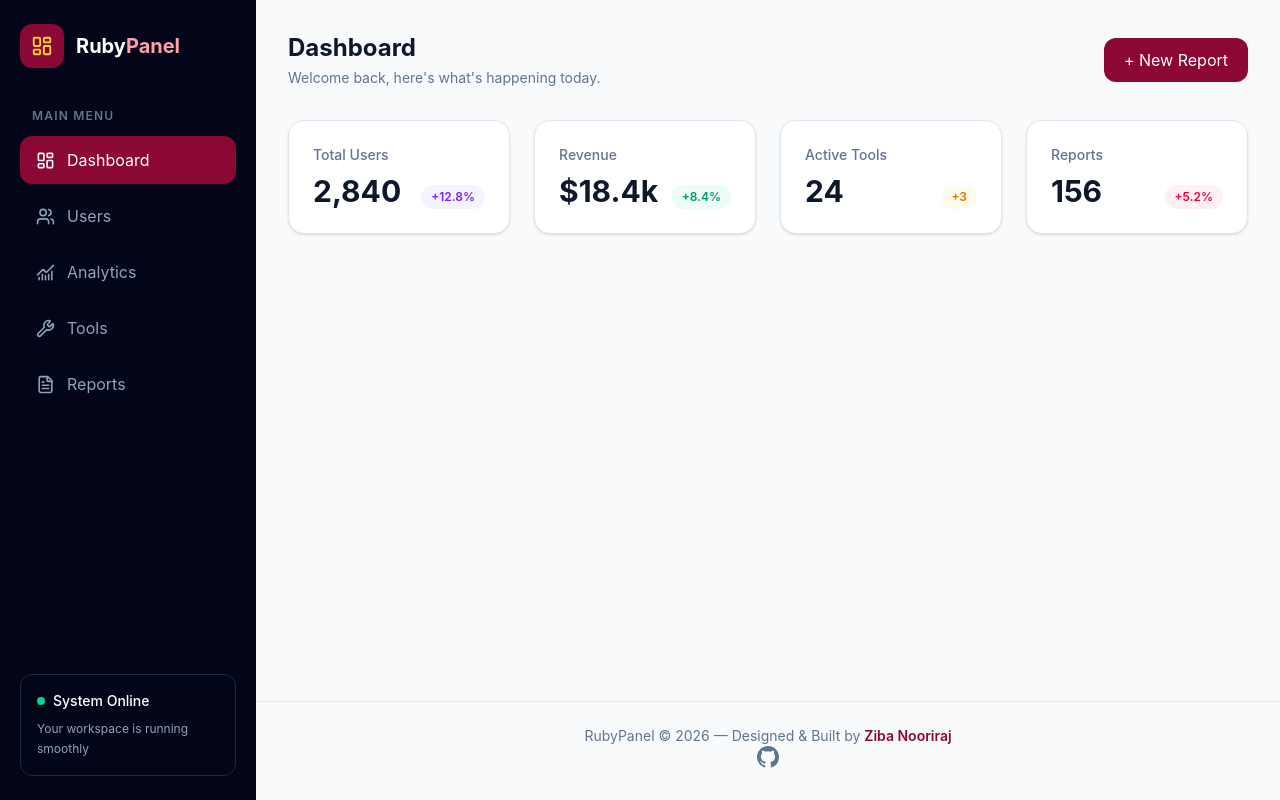
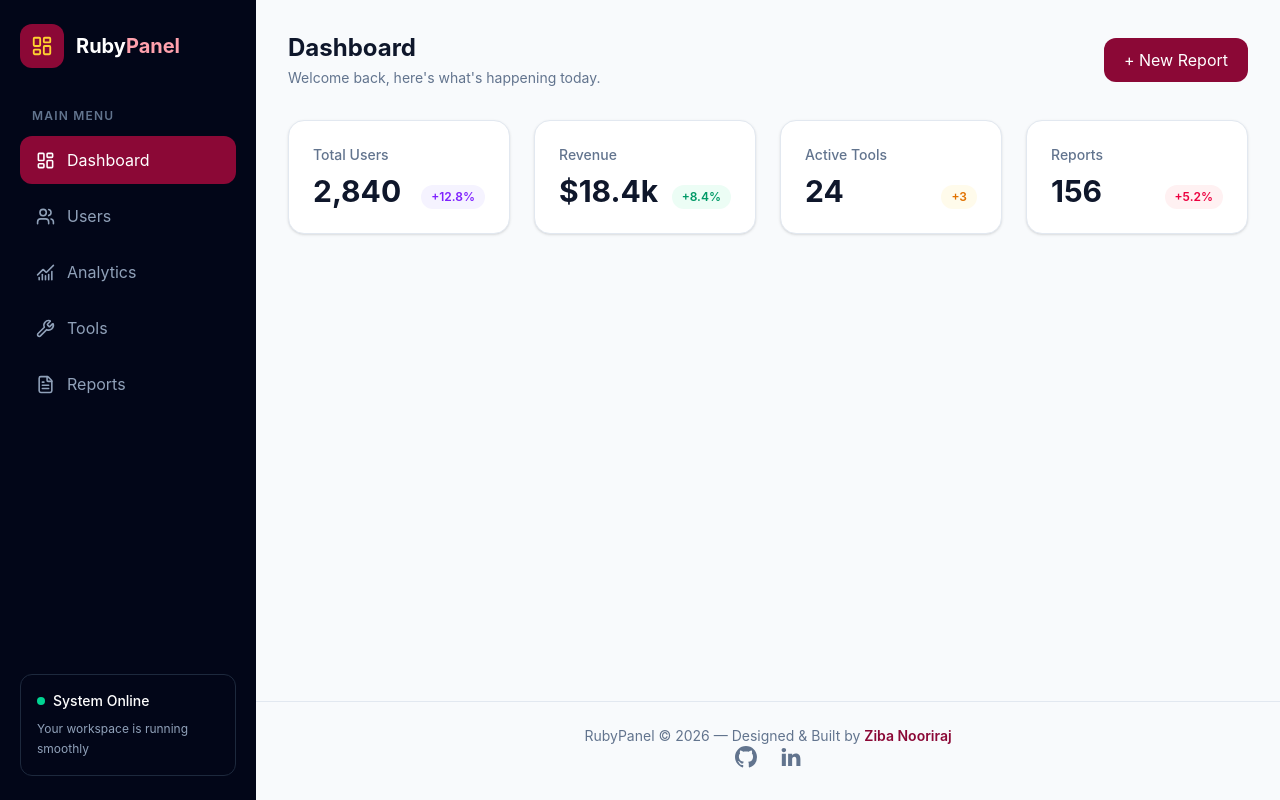
Before and after one commit to zibanoori/rubypanel, a React (Vite) app: page / in a window 1280 px wide. Built offline with nearby package versions, Linux system fonts and the light colour scheme.

Commit message:
feat: add LinkedIn link with TfiLinkedin icon to footer

```diff
--- a/src/components/Main.jsx
+++ b/src/components/Main.jsx
@@ -86,6 +86,15 @@ function Main() {
             >
               <VscGithubInverted size={22} />
             </a>
+
+            <a
+              href="https://linkedin.com/in/ziba-nouri"
+              target="blank"
+              aria-label="Linkedin"
+              className="hover:text-blue-600 transition-colors"
+            >
+              <TfiLinkedin size={20} />
+            </a>
           </div>
         </div>
       </footer>
```
